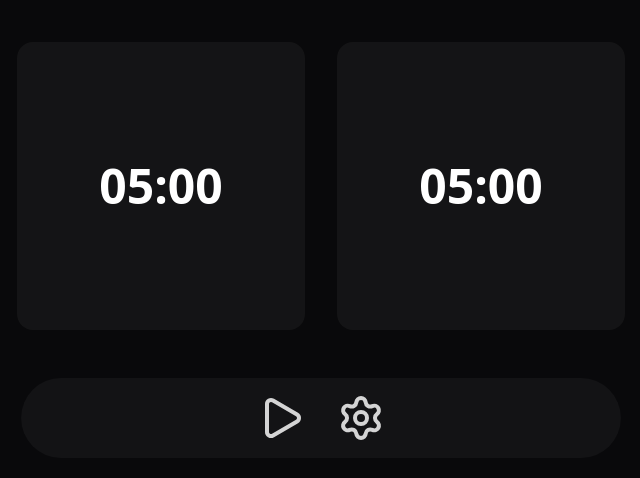
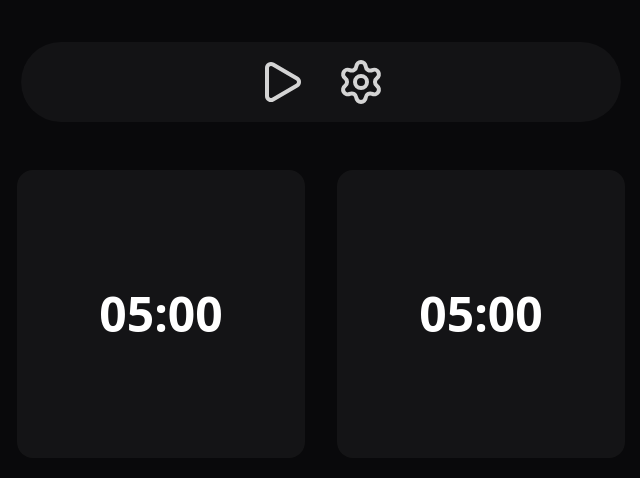
Before and after one commit to ericocneto/chessclock-v2, a React (Vite) app: page / in a window 1280 px wide. Shown: the part 150-628 px from the top of the page, without its empty margins (319-959 px from the left). Built offline with nearby package versions, Linux system fonts and the light colour scheme.

Commit message:
fix: fix bugs

```diff
--- a/src/App.tsx
+++ b/src/App.tsx
@@ -1,11 +1,9 @@
 import ClockContainer from "./components/ClockContainer";
-import Navbar from "./components/Navbar";
 
 export default function App() {
   return (
     <div className="flex gap-12 flex-col justify-center items-center w-scren h-screen bg-zinc-950">
       <ClockContainer />
-      <Navbar />
     </div>
   );
 }
--- a/src/components/BlackDisplay.tsx
+++ b/src/components/BlackDisplay.tsx
@@ -1,18 +1,12 @@
 type Props = {
   playing: "white" | "black" | null;
-  setPlaying: React.Dispatch<React.SetStateAction<"white" | "black" | null>>;
   time: string;
+  handleClick: () => void;
 };
 
-export default function BlackDisplay({ playing, setPlaying, time }: Props) {
+export default function BlackDisplay({ playing, time, handleClick }: Props) {
   const isActive = playing === "black";
   const sizeClass = isActive ? "w-74 h-74" : "w-72 h-72";
-
-  const handleClick = () => {
-    if (isActive) {
-      setPlaying("white");
-    }
-  };
 
   return (
     <div
--- a/src/components/ClockContainer.tsx
+++ b/src/components/ClockContainer.tsx
@@ -1,5 +1,6 @@
 import BlackDisplay from "./BlackDisplay";
 import WhiteDisplay from "./WhiteDisplay";
+import Navbar from "./Navbar";
 import { useEffect, useState } from "react";
 
 export default function ClockContainer() {
@@ -23,7 +24,7 @@ export default function ClockContainer() {
     return () => {
       if (timer) clearInterval(timer);
     };
-  }, [playing, whiteSeconds, blackSeconds]); // Dependências para reagir a mudanças
+  }, [playing]);
 
   const formatTime = (totalSeconds: number): string => {
     const minutes = Math.floor(totalSeconds / 60)
@@ -33,28 +34,33 @@ export default function ClockContainer() {
     return `${minutes}:${secs}`;
   };
 
-  // Função para alternar turnos (pode ser chamada pelos displays)
-  const switchTurn = () => {
-    setPlaying((prev) => {
-      if (prev === null) return "white"; // primeiro clique
-      return prev === "white" ? "black" : "white";
-    });
+  const handleSwitchTurn = () => {
+    if (!playing) return;
+    setPlaying((prev) => (prev === "white" ? "black" : "white"));
   };
 
+  const handleClick = () => {
+    if (playing === null) {
+      setPlaying("white");
+    }
+  };
   return (
+    <>
+      <Navbar handleClick={handleClick} />
+
       <div className="flex gap-8">
         <WhiteDisplay
           playing={playing}
-        setPlaying={setPlaying}
           time={formatTime(whiteSeconds)}
-        onSwitch={switchTurn}
+          handleClick={handleSwitchTurn}
         />
+
         <BlackDisplay
           playing={playing}
-        setPlaying={setPlaying}
           time={formatTime(blackSeconds)}
-        onSwitch={switchTurn}
+          handleClick={handleSwitchTurn}
         />
       </div>
+    </>
   );
 }
--- a/src/components/Navbar.tsx
+++ b/src/components/Navbar.tsx
@@ -1,13 +1,18 @@
 import { Settings, Play } from "lucide-react";
-import { useState } from "react";
-export default function Navbar() {
-  const [start, setStart] = useState(false);
+
+type Props = {
+  handleClick: () => void;
+};
+
+export default function Navbar({ handleClick }: Props) {
   return (
     <div className="h-20 w-150 flex justify-center items-center rounded-full bg-white/4">
-      <nav className="flex flex-row flex-nowrap gap-8">
-        {" "}
-        <Play className="text-neutral-300 size-12 cursor-pointer hover:text-white transition ease-in-out" />
-        <Settings className="text-neutral-300 size-12 cursor-pointer hover:text-white transition ease-in-out" />
+      <nav className="flex gap-8">
+        <Play
+          className="text-neutral-300 size-12 cursor-pointer hover:text-white"
+          onClick={handleClick}
+        />
+        <Settings className="text-neutral-300 size-12 cursor-pointer hover:text-white" />
       </nav>
     </div>
   );
--- a/src/components/WhiteDisplay.tsx
+++ b/src/components/WhiteDisplay.tsx
@@ -1,20 +1,12 @@
 type Props = {
   playing: "white" | "black" | null;
-  setPlaying: React.Dispatch<React.SetStateAction<"white" | "black" | null>>;
   time: string;
+  handleClick: () => void;
 };
 
-export default function WhiteDisplay({ playing, setPlaying, time }: Props) {
+export default function WhiteDisplay({ playing, time, handleClick }: Props) {
   const isActive = playing === "white";
   const sizeClass = isActive ? "w-74 h-74" : "w-72 h-72";
-
-  const handleClick = () => {
-    setPlaying((prev) => {
-      if (prev === null) return "white";
-      if (prev === "white") return "black";
-      return prev;
-    });
-  };
 
   return (
     <div
```
Lines whose indentation alone changed are shown as unchanged.
